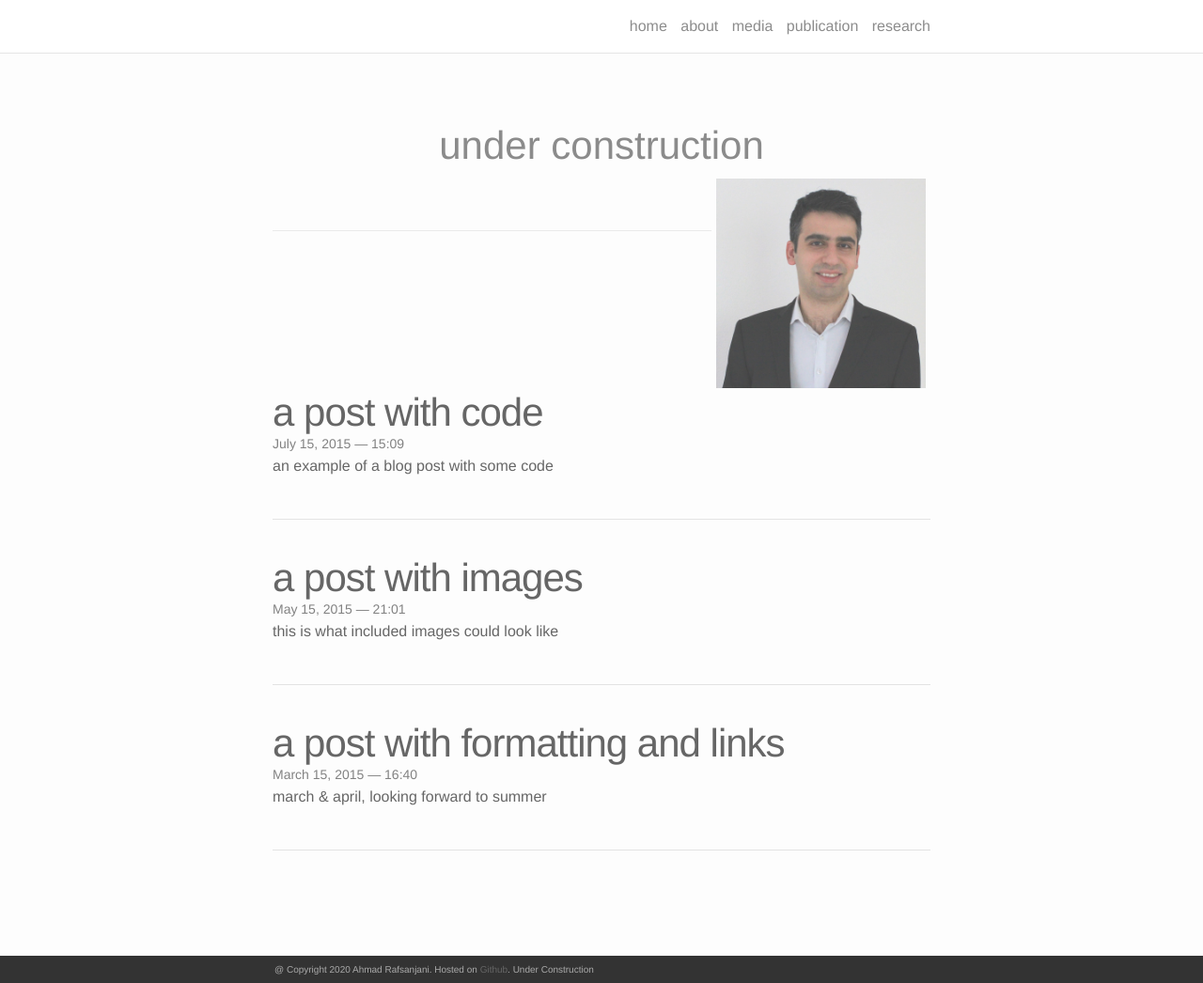
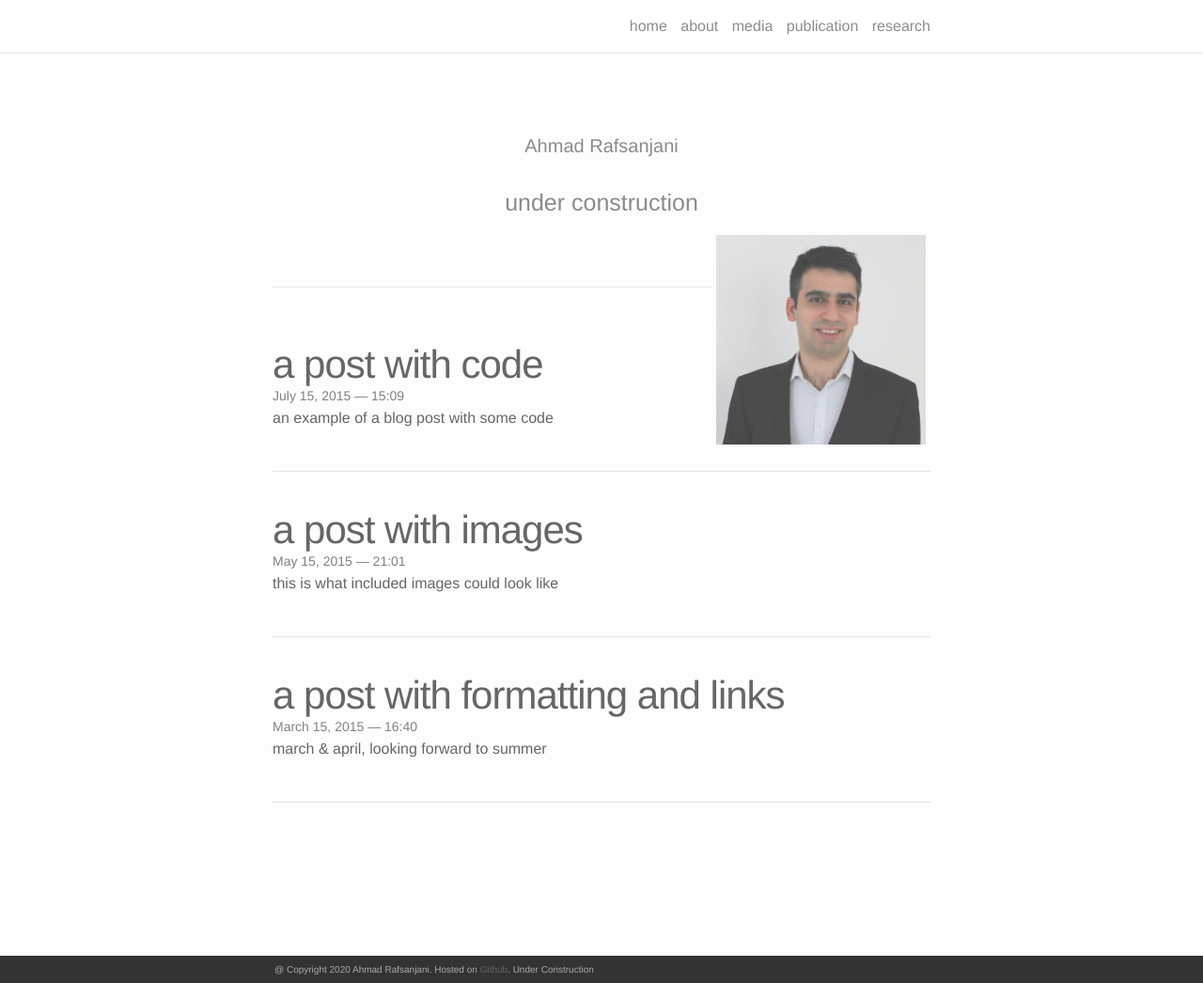
Before and after one commit to ahmadrafsanjani/ahmadrafsanjani.github.io, a Jekyll site: the page built from index.html, in a window 1280 px wide and 1046 px high. Shown: the whole window at 94% size. Built offline with Jekyll 4.4.1, drawn with Linux system fonts in a browser that asks for light colours; nearby versions of some CDN libraries; the list of posts is cut into pages by our own code.

Commit message:
Update index.html

```diff
--- a/index.html
+++ b/index.html
@@ -3,7 +3,7 @@
 ---
 
 <div class="header-bar">
-  <article class="post-content Ahmad <strong>Rafsanjani</strong> clearfix">
+  <h> Ahmad Rafsanjani </h>
   <h2>under construction</h2>
   <img class="col one right" src="/img/Ahmad_Rafsanjani.jpg">
   <br/>
```
